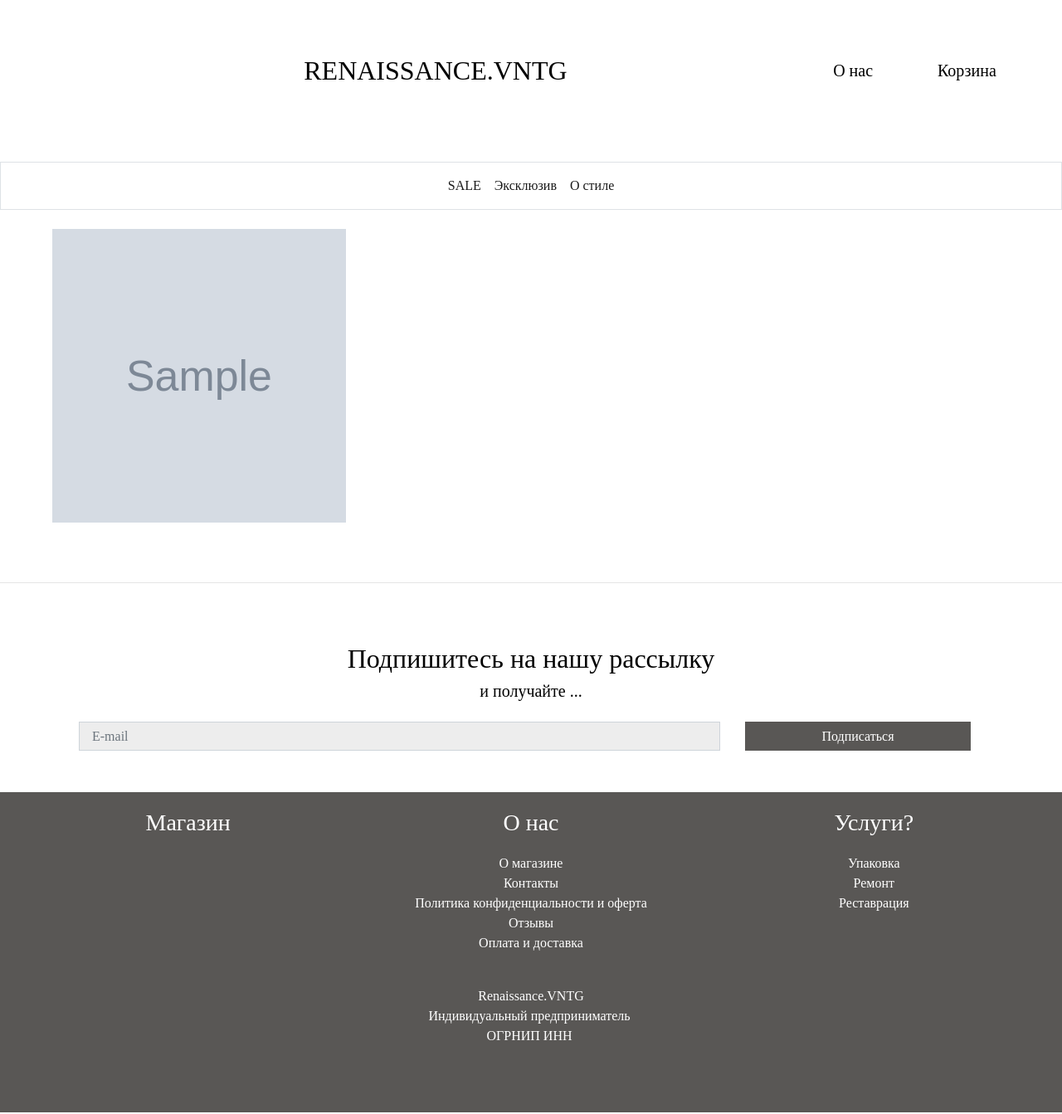
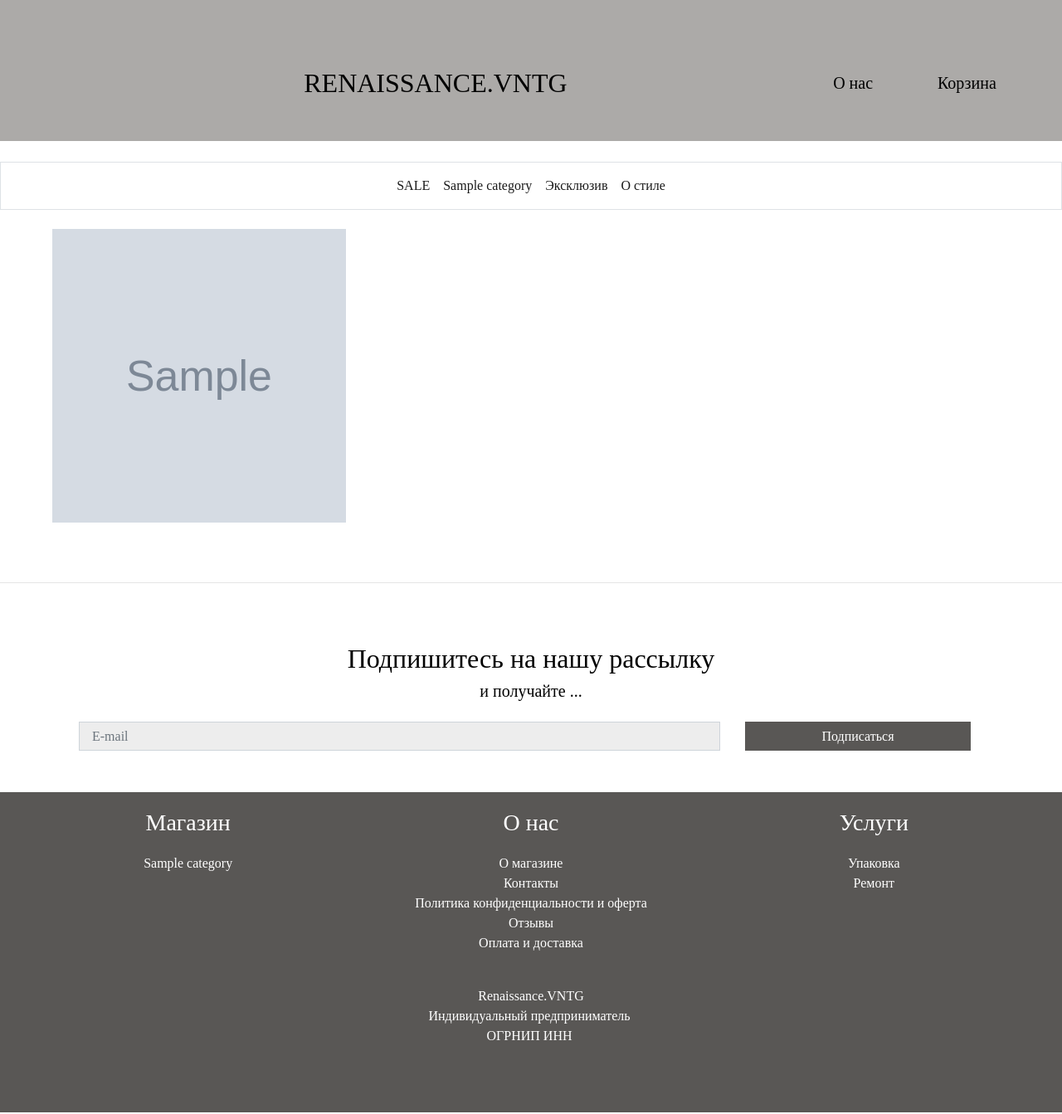
Before and after one commit to GlamorousCar/shopProject, a Django app: page / in a window 1280 px wide. Shown: the whole page at 83% size. Run offline with Django 3.2, Linux system fonts and the light colour scheme; tables that the repository leaves empty hold one stand-in row (values such as "Sample post"); grey boxes marked "Sample" are stand-in pictures; some libraries are stand-ins or nearby versions; some web fonts are replaced.

Commit message:
Улучшение шаблонов. Исправление ошибок

```diff
--- a/shopProject/urls.py
+++ b/shopProject/urls.py
@@ -30,6 +30,8 @@
 
 ]
 
+
+
 if settings.DEBUG:
     urlpatterns += static(settings.MEDIA_URL, document_root=settings.MEDIA_ROOT)
     urlpatterns += staticfiles_urlpatterns()
--- /dev/null
+++ b/templates/404.html
@@ -0,0 +1,6 @@
+{% extends 'base.html' %}
+{% block content %}
+<div class="text-center" style="margin: 79px;margin-right: 10px;margin-left: 10px;margin-top: 36px;margin-bottom: 1%;">
+    <img class="img-fluid" src="/static/repair.png" style="padding: 0px;width: 80%;margin: 10%;margin-top: 1%;max-width: 84%;min-width: 50%;" />
+</div>
+{% endblock %}
--- /dev/null
+++ b/templates/500.html
@@ -0,0 +1,6 @@
+{% extends 'base.html' %}
+{% block content %}
+<div class="text-center" style="margin: 79px;margin-right: 10px;margin-left: 10px;margin-top: 36px;margin-bottom: 1%;">
+    <img class="img-fluid" src="/static/repair.png" style="padding: 0px;width: 80%;margin: 10%;margin-top: 1%;max-width: 84%;min-width: 50%;" />
+</div>
+{% endblock %}
--- a/templates/base.html
+++ b/templates/base.html
@@ -23,9 +23,9 @@
 </head>
 
 <body style="background-color: #ffffff;">
-    <nav class="navbar navbar-light navbar-expand-md text-center" style="padding: 8px 8 px;background-color: #ffffff;height: 170px;">
+    <nav class="navbar navbar-light navbar-expand-md text-center" style="padding: 8px 8 px;background-color: #ACAAA8;;height: 170px;">
         <div class="container-fluid">
-            <div class="row" id="wer" style="max-height: 165px;height: 128px;">
+            <div class="row" id="wer" style="max-height: 165px;height: 128px;margin-bottom: -30px;">
                 <div class="col-xl-9 d-xl-flex justify-content-xl-center" style="max-height: 100%;height: 100%;"><a class="navbar-brand text-left d-flex d-xl-flex justify-content-start align-items-center align-content-end justify-content-xl-start align-items-xl-center" href="/" style="margin-right: 8px;color: rgb(0,0,0);width: 235px;max-height: 100%;height: 100%;padding-bottom: 0px;padding-top: 0px;font-size: 32px;"><br>RENAISSANCE.VNTG<br><br></a></div>
                 <div
                     class="col-xl-3">
@@ -75,25 +75,24 @@
             <div class="col-md-4 text-center">
                 <h3 style="margin-bottom: 20px;margin-top: 20px;">О нас</h3>
                 <ul class="list-unstyled">
-                    <li>О магазине</li>
-                    <li>Контакты</li>
-                    <li>Политика конфиденциальности и оферта</li>
-                    <li>Отзывы</li>
-                    <li>Оплата и доставка</li>
+                    <li><a href="/about" style="color: white">О магазине</a></li>
+                    <li><a href="/contact" style="color: white">Контакты</a></li>
+                    <li><a href="/privacy" style="color: white">Политика конфиденциальности и оферта</a></li>
+                    <li><a href="/reviews" style="color: white">Отзывы</a></li>
+                    <li><a href="/delivery" style="color: white">Оплата и доставка</a></li>
                 </ul>
             </div>
             <div class="col-md-4 text-center">
-                <h3 style="margin-bottom: 20px;margin-top: 20px;">Услуги?</h3>
+                <h3 style="margin-bottom: 20px;margin-top: 20px;">Услуги</h3>
                 <ul class="list-unstyled">
-                    <li>Упаковка</li>
-                    <li>Ремонт</li>
-                    <li>Реставрация</li>
+                    <li><a href="/package" style="color: white">Упаковка</a></li>
+                    <li><a href="/repair" style="color: white">Ремонт</a></li>
                 </ul>
             </div>
         </div>
         <p class="text-center"><br>Renaissance.VNTG<br>Индивидуальный предприниматель&nbsp;<br>ОГРНИП ИНН&nbsp;<br><br></p>
-    <a href="https://wa.me/79267857387" style="color: rgb(255,255,255);"><i class="fa fa-whatsapp" style="font-size: 40px;margin-bottom: 0px;margin-right: 5px;"></i></a>
-    <a class="text-center" href="https://www.instagram.com/renaissance.vntg/" style="color: rgb(255,255,255);"><i class="fa fa-instagram" style="font-size: 40px;margin-left: 5px;"></i></a>
+    <a href="https://wa.me/7926000000" style="color: rgb(255,255,255);"><i class="fa fa-whatsapp" style="font-size: 40px;margin-bottom: 0px;margin-right: 5px;"></i></a>
+    <a class="text-center" href="https://www.instagram.com/mileycyrus/" style="color: rgb(255,255,255);"><i class="fa fa-instagram" style="font-size: 40px;margin-left: 5px;"></i></a>
     </footer>
     <script>
     const form = document.getElementById('form');
--- a/templates/cart.html
+++ b/templates/cart.html
@@ -25,7 +25,7 @@
                         </a>
                     </td>
                     <td>{{ product.title }}</td>
-                    <td><a href="{% url "cart:cart_remove" product.id%}">Удалить</a></td>
+                    <td><a href="{% url "cart:cart_remove" product.id%}" style="color: #212529;">Удалить</a></td>
                     <td class="num">{{ item.price }}<i class="fa fa-rouble"></i></td>
                 </tr>
             {% endwith %}
@@ -39,7 +39,7 @@
             </tfoot>
         </table>
     </div>
-    <a href="{% url "orders:order_create" %}" class="btn btn-success text-left float-right">
+    <a href="{% url "orders:order_create" %}" class="btn btn-success text-left float-right border-0" style="background-color: #1d2124; margin-right: 30px">
     Оформить Заказ
         </a>
 
--- a/templates/index.html
+++ b/templates/index.html
@@ -2,18 +2,26 @@
 
 {% block content %}
     <div class="row" id="trow">
+
+    {% if products %}
         {% for obj in products%}
             <div class="col-6 col-sm-4 col-xl-4 d-inline-block block" style="padding: auto;">
                 <div class="block__inner"><a href="{{ obj.get_absolute_url }}"><img class="image" src="/media/{{ obj.image }}" style="padding: 3px;"></a></div>
             </div>
+        {% endfor %}
+    {% else %}
+        <div class="text-center" style="margin: 79px;margin-right: 10px;margin-left: 10px;margin-top: 36px;margin-bottom: 1%;">
+            <h1>Простите, товаров пока нет в наличии<img class="img-fluid" src="/static/mops.jpg" style="padding: 0px;width: 80%;margin: 10%;margin-top: 1%;max-width: 84%;min-width: 50%;" /></h1>
+        </div>
+    {% endif %}
 
-        {% endfor %}
     </div>
 
 
     <footer class="rounded-0" style="margin-top: 17px;">
         <nav class="text-center d-flex d-sm-flex d-md-flex d-lg-flex d-xl-flex justify-content-center justify-content-sm-center justify-content-md-center justify-content-lg-center justify-content-xl-center">
             <ul class="pagination">
+            {% if products.paginator.count > 9 %}
                 {% if products.has_previous %}
                     <li class="page-item"><a class="page-link" href="?page={{ products.previous_page_number }}" aria-label="Previous"><span aria-hidden="true">«</span></a></li>
 
@@ -25,8 +33,8 @@
 
                 {% if products.has_next %}
                     <li class="page-item"><a class="page-link" href="?page={{ products.next_page_number }}" aria-label="Next"><span aria-hidden="true">»</span></a></li>
-
                 {% endif %}
+            {% endif %}
             </ul>
 
         </nav>
--- a/templates/order.html
+++ b/templates/order.html
@@ -11,7 +11,7 @@
                                     <form action="." method="post" class="order-form">
                                             {{ form.as_p }}
                                         <div class="form-row">
-                                            <div class="col-12"><input type="submit" class="btn btn-success btn-block btn-lg" value="Оформить заказ"></div>
+                                            <div class="col-12"><input type="submit" class="btn btn-success btn-block btn-lg" value="Оформить заказ" style="background-color: #392F1C"></div>
                                         </div>
                                             {% csrf_token %}
                                     </form>
```
Also changed, not shown: requirements.txt (added, +19 -0 lines), shopProject/settings.py (+7 -8 lines), templates/item-page.html (+4 -4 lines), shop/migrations/0001_initial.py, shop/views.py (line endings or trailing spaces), static/mops.jpg (added), static/repair.png (added).
